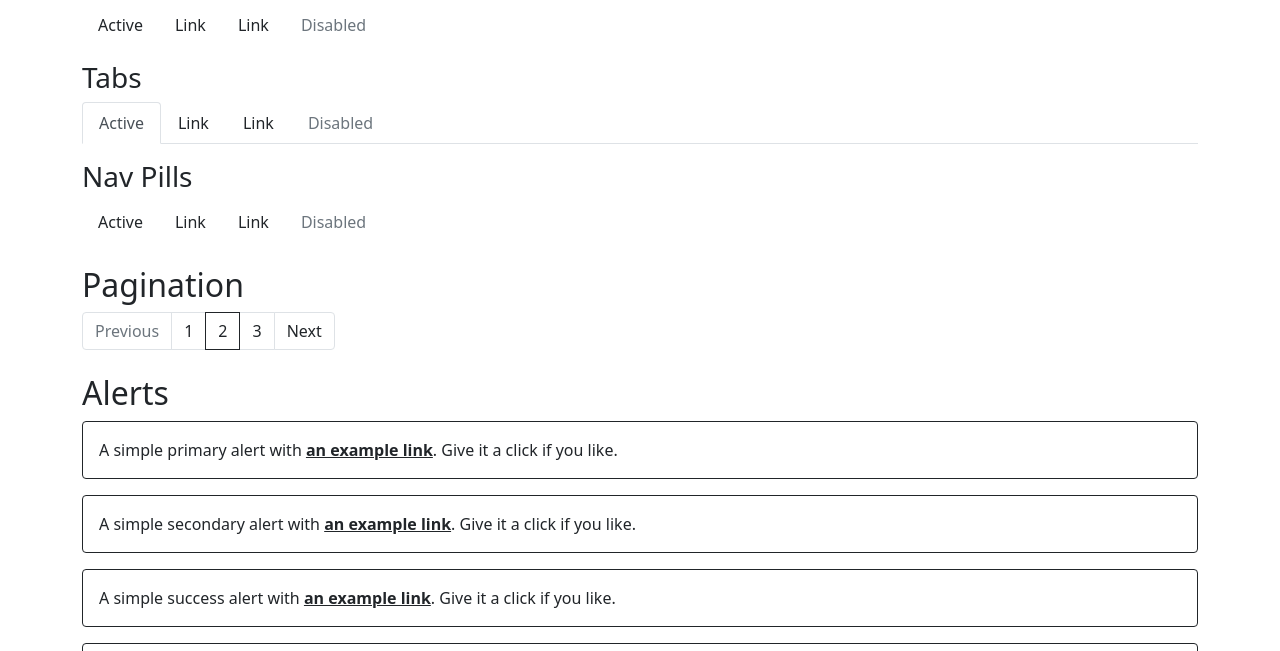
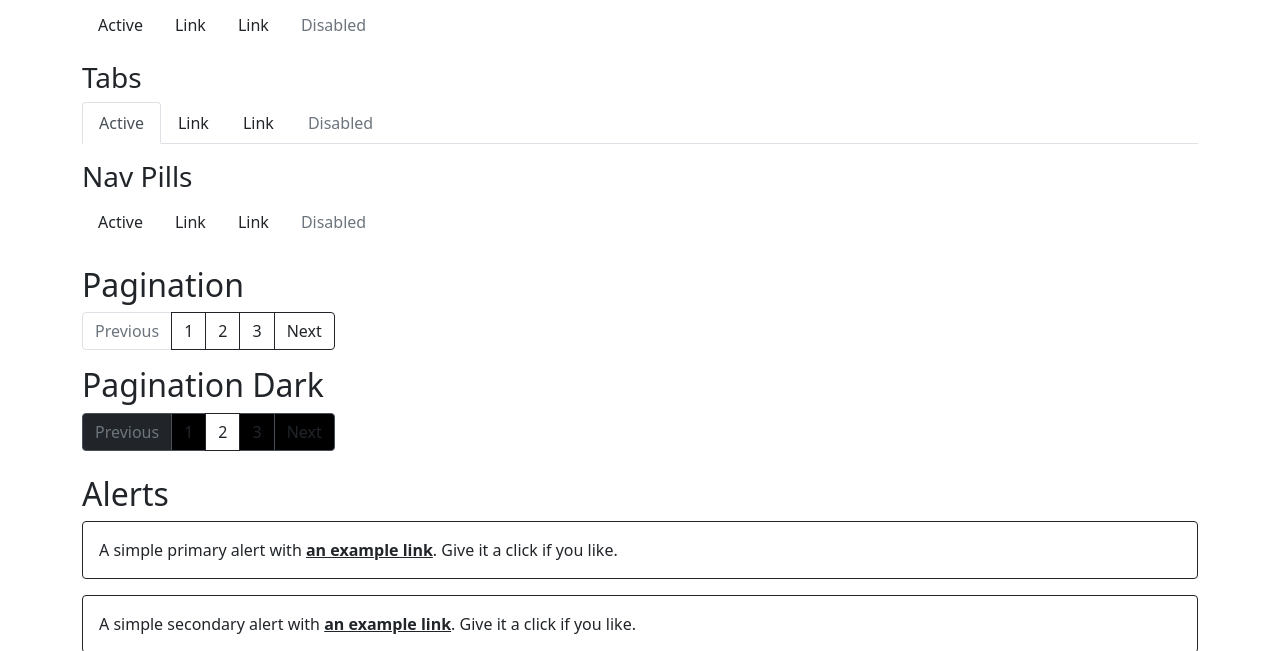
Before and after one commit to benignware-legacy/bscssf, a website built with webpack: page index.html in a window 1280 px wide. Shown: the part 553-1204 px from the top of the page. Built offline with nearby package versions, Linux system fonts and the light colour scheme.

Commit message:
Add pagination-dark

```diff
--- a/index.html
+++ b/index.html
@@ -117,6 +117,26 @@
               <a class="page-link" href="#">2</a>
             </li>
             <li class="page-item"><a class="page-link" href="#">3</a></li>
+            <li class="page-item">
+              <a class="page-link" href="#">Next</a>
+            </li>
+          </ul>
+        </nav>
+        <h2>Pagination Dark</h2>
+        <nav>
+          <ul class="pagination pagination-dark">
+            <li class="page-item disabled">
+              <a class="page-link" href="#" tabindex="-1" aria-disabled="true">Previous</a>
+            </li>
+            <li class="page-item">
+              <a class="page-link" href="#">1</a>
+            </li>
+            <li class="page-item active" aria-current="page">
+              <a class="page-link" href="#">2</a>
+            </li>
+            <li class="page-item">
+              <a class="page-link" href="#">3</a>
+            </li>
             <li class="page-item">
               <a class="page-link" href="#">Next</a>
             </li>
--- a/src/_pagination.scss
+++ b/src/_pagination.scss
@@ -1,40 +1,13 @@
-.page-link {
-  $pagination-color: cssf-rgba(
-    var(--pagination-color-r, var(--link-color-r, var(--primary-r))),
-    var(--pagination-color-g, var(--link-color-g, var(--primary-g))),
-    var(--pagination-color-b, var(--link-color-b, var(--primary-b)))
-  );
+.page {
+  $pagination-dark-bg: $black;
+  $pagination-dark-border-color: $gray-700;
+  $pagination-dark-hover-bg: $gray-900;
+  $pagination-dark-hover-border-color: $gray-700;
 
-  $pagination-hover-color: bscssf-shift-color(
-    $pagination-color,
-    var(--link-shade-percentage, #{$link-shade-percentage / 100%})
-  );
+  $pagination-dark-disabled-bg: $gray-900;
+  $pagination-dark-disabled-border-color: $gray-700;
 
-  color: $pagination-color;
-  background-color: $pagination-bg;
-  border-color: $pagination-border-color;
-
-  &:hover {
-    color: cssf-rgba(
-      var(--pagination-hover-color-r, cssf-red($pagination-hover-color)),
-      var(--pagination-hover-color-g, cssf-green($pagination-hover-color)),
-      var(--pagination-hover-color-b, cssf-blue($pagination-hover-color))
-    );
-    background-color: $pagination-hover-bg;
-    border-color: $pagination-hover-border-color;
-  }
-
-  &:focus {
-    color: cssf-rgba(
-      var(--pagination-focus-color-r, var(--pagination-hover-color-r, cssf-red($pagination-hover-color))),
-      var(--pagination-focus-color-g, var(--pagination-hover-color-g, cssf-green($pagination-hover-color))),
-      var(--pagination-focus-color-b, var(--pagination-hover-color-b, cssf-blue($pagination-hover-color)))
-    );
-    background-color: $pagination-focus-bg;
-  }
-}
-
-.page-item {
+  &-item {
     $pagination-active-color: cssf-rgba(
       var(--pagination-active-color-r, var(--component-active-color-r, 255)),
       var(--pagination-active-color-g, var(--component-active-color-g, 255)),
@@ -63,5 +36,85 @@
       color: $pagination-disabled-color;
       background-color: $pagination-disabled-bg;
       border-color: $pagination-disabled-border-color;
+
+      .pagination-dark & {
+        background-color: $pagination-dark-disabled-bg;
+        border-color: $pagination-dark-disabled-border-color;
       }
     }
+  }
+
+  &-link {
+    $pagination-color: cssf-rgba(
+      var(--pagination-color-r, var(--link-color-r, var(--primary-r))),
+      var(--pagination-color-g, var(--link-color-g, var(--primary-g))),
+      var(--pagination-color-b, var(--link-color-b, var(--primary-b)))
+    );
+
+    $pagination-bg: cssf-rgba(
+      var(--pagination-bg-r, cssf-red($white)),
+      var(--pagination-bg-g, cssf-green($white)),
+      var(--pagination-bg-b, cssf-blue($white))
+    );
+
+    $pagination-border-color: cssf-rgba(
+      var(--pagination-bg-r, cssf-red($gray-300)),
+      var(--pagination-bg-g, cssf-green($gray-300)),
+      var(--pagination-bg-b, cssf-blue($gray-300))
+    );
+
+    $pagination-hover-color-default: bscssf-shift-color(
+      $pagination-color,
+      var(--link-shade-percentage, #{$link-shade-percentage / 100%})
+    );
+
+    $pagination-hover-color: cssf-rgba(
+      var(--pagination-hover-color-r, cssf-red($pagination-hover-color-default)),
+      var(--pagination-hover-color-g, cssf-green($pagination-hover-color-default)),
+      var(--pagination-hover-color-b, cssf-blue($pagination-hover-color-default))
+    );
+
+    $pagination-hover-bg: cssf-rgba(
+      var(--pagination-hover-bg-r, cssf-red($gray-200)),
+      var(--pagination-hover-bg-g, cssf-green($gray-200)),
+      var(--pagination-hover-bg-b, cssf-blue($gray-200))
+    );
+
+    $pagination-hover-border-color: cssf-rgba(
+      var(--pagination-hover-border-color-r, cssf-red($gray-300)),
+      var(--pagination-hover-border-color-g, cssf-green($gray-300)),
+      var(--pagination-hover-border-color-b, cssf-blue($gray-300))
+    );
+
+    color: $pagination-color;
+    background-color: $pagination-bg;
+    border-color: $pagination-border-color;
+
+    &:hover {
+      color: $pagination-hover-color;
+      background-color: $pagination-hover-bg;
+      border-color: $pagination-hover-border-color;
+    }
+
+    &:focus {
+      color: cssf-rgba(
+        var(--pagination-focus-color-r, var(--pagination-hover-color-r, cssf-red($pagination-hover-color))),
+        var(--pagination-focus-color-g, var(--pagination-hover-color-g, cssf-green($pagination-hover-color))),
+        var(--pagination-focus-color-b, var(--pagination-hover-color-b, cssf-blue($pagination-hover-color)))
+      );
+      background-color: $pagination-focus-bg;
+    }
+
+    .pagination-dark & {
+      background-color: $pagination-dark-bg;
+      border-color: $pagination-dark-border-color;
+
+      &:hover {
+        .page-item:not(.active) & {
+          background-color: $pagination-dark-hover-bg;
+          border-color: $pagination-dark-hover-border-color;
+        }
+      }
+    }
+  }
+}
```
Lines whose indentation alone changed are shown as unchanged.
